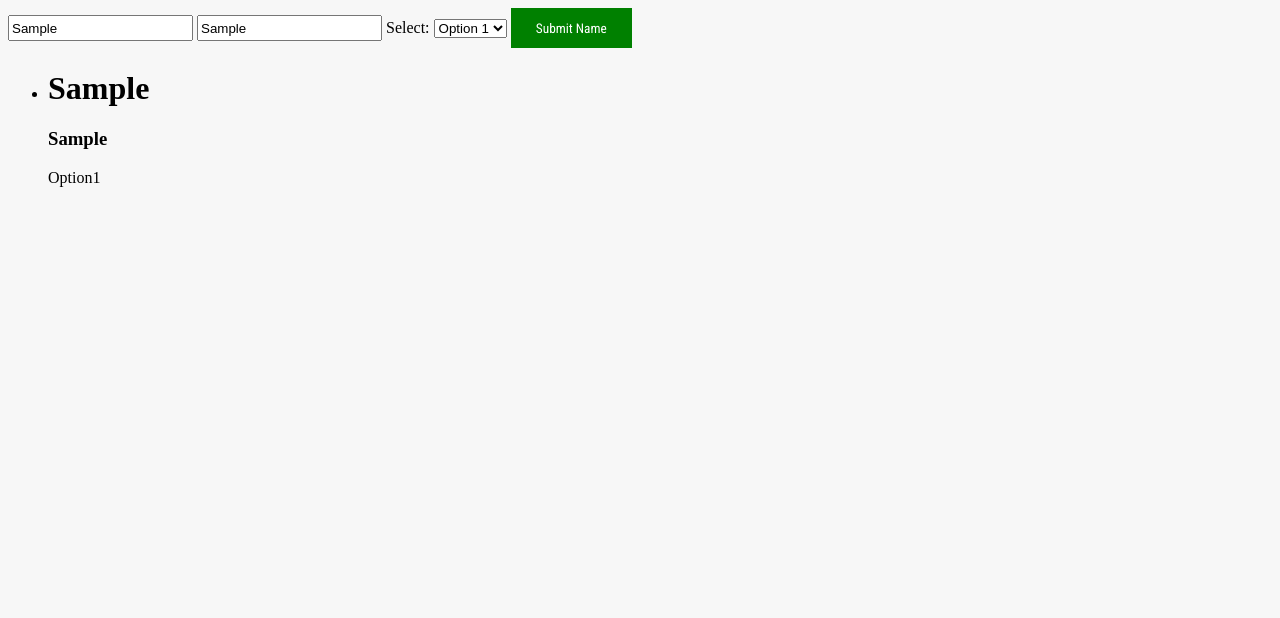
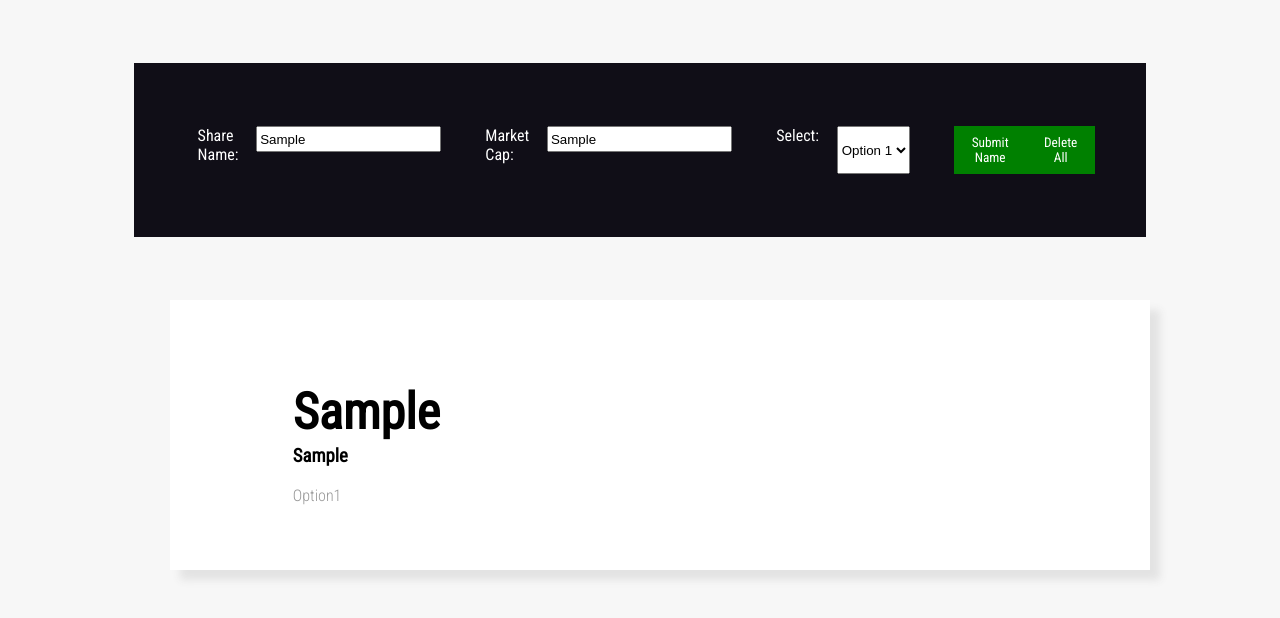
Before and after one commit to brad90/week06_day5_hw, a plain HTML site: page weekend_hw_dom_context/hw_dom/index.html in a window 1280 px wide. Both pictures are taken after typing "Sample", "Sample" into the empty fields and a click on the button "Submit Name". Drawn offline with Linux system fonts and the light colour scheme.

Commit message:
updated hw

```diff
--- a/weekend_hw_dom_context/hw_dom/css/style.css
+++ b/weekend_hw_dom_context/hw_dom/css/style.css
@@ -11,7 +11,51 @@ button{
   color: white
 }
 
+form{
+  background-color: #100e17;
+  padding:5%;
+  margin: 5% 10% 5% 10%;
+  display: flex;
+}
+
 input{
   height:20px;
+  margin-right: 5%;
+}
 
+select{
+  margin-right: 5%;
 }
+
+label{
+  margin-right: 2%;
+  color:white;
+  font-family: 'Roboto Condensed', sans-serif;
+}
+
+h1, h2, h3, h4, h5, h6, p{
+  font-family: 'Roboto Condensed', sans-serif;
+}
+
+h1{
+  font-size: 50px;
+  margin-bottom: -2%;
+}
+
+p{
+  font-weight: lighter;
+  color:  #979797
+}
+
+ul{
+  list-style:none;
+}
+
+
+li{
+  background-color: white;
+  padding:4% 10% 4% 10%;
+  margin: 5% 10% 5% 10%;
+
+  box-shadow: 10px 10px 8px #E3E3E3;
+}
--- a/weekend_hw_dom_context/hw_dom/index.html
+++ b/weekend_hw_dom_context/hw_dom/index.html
@@ -4,17 +4,17 @@
   <meta charset="utf-8">
   <link rel="stylesheet" href="./css/style.css">
   <script src="js/app.js"></script>
-  <link href="https://fonts.googleapis.com/css?family=Roboto+Condensed" rel="stylesheet">
+  <link href="https://fonts.googleapis.com/css?family=Roboto+Condensed:300,400" rel="stylesheet">
   <title></title>
 </head>
   <body>
 
   <form id="form">
 
-    <label for="shareName" hidden>Share Name:</label>
+    <label for="shareName" >Share Name:</label>
     <input type="text" id="shareName" placeholder="merket_name">
 
-    <label for="marketCap" hidden>Market Cap:</label>
+    <label for="marketCap" >Market Cap:</label>
     <input type="test" id="marketCap" placeholder="market_name">
 
     <label for="select"> Select: </label>
@@ -26,6 +26,7 @@
 
 
   <button type="submit" id="submit_name">Submit Name</button>
+  <button type="button" id="delete_all">Delete All</button>
 
   </form>
 
--- a/weekend_hw_dom_context/hw_dom/js/app.js
+++ b/weekend_hw_dom_context/hw_dom/js/app.js
@@ -2,6 +2,9 @@ document.addEventListener('DOMContentLoaded', () => {
 
   const newFormInfo = document.querySelector('#form');
   newFormInfo.addEventListener('submit', handleFormInfoSubmit)
+
+  const deleteAllInfo = document.querySelector('#delete_all');
+  deleteAllInfo.addEventListener('click', handleDeleteAllInfo)
 
   console.log('Javascript loaded')
 
@@ -30,3 +33,8 @@ const handleFormInfoSubmit = function(event){
   const pageList = document.querySelector('#share_list')
   pageList.appendChild(listItem)
 }
+
+const handleDeleteAllInfo = function(event){
+  const ulList = document.querySelector('#share_list')
+  ulList.removeChild('li')
+}
```
